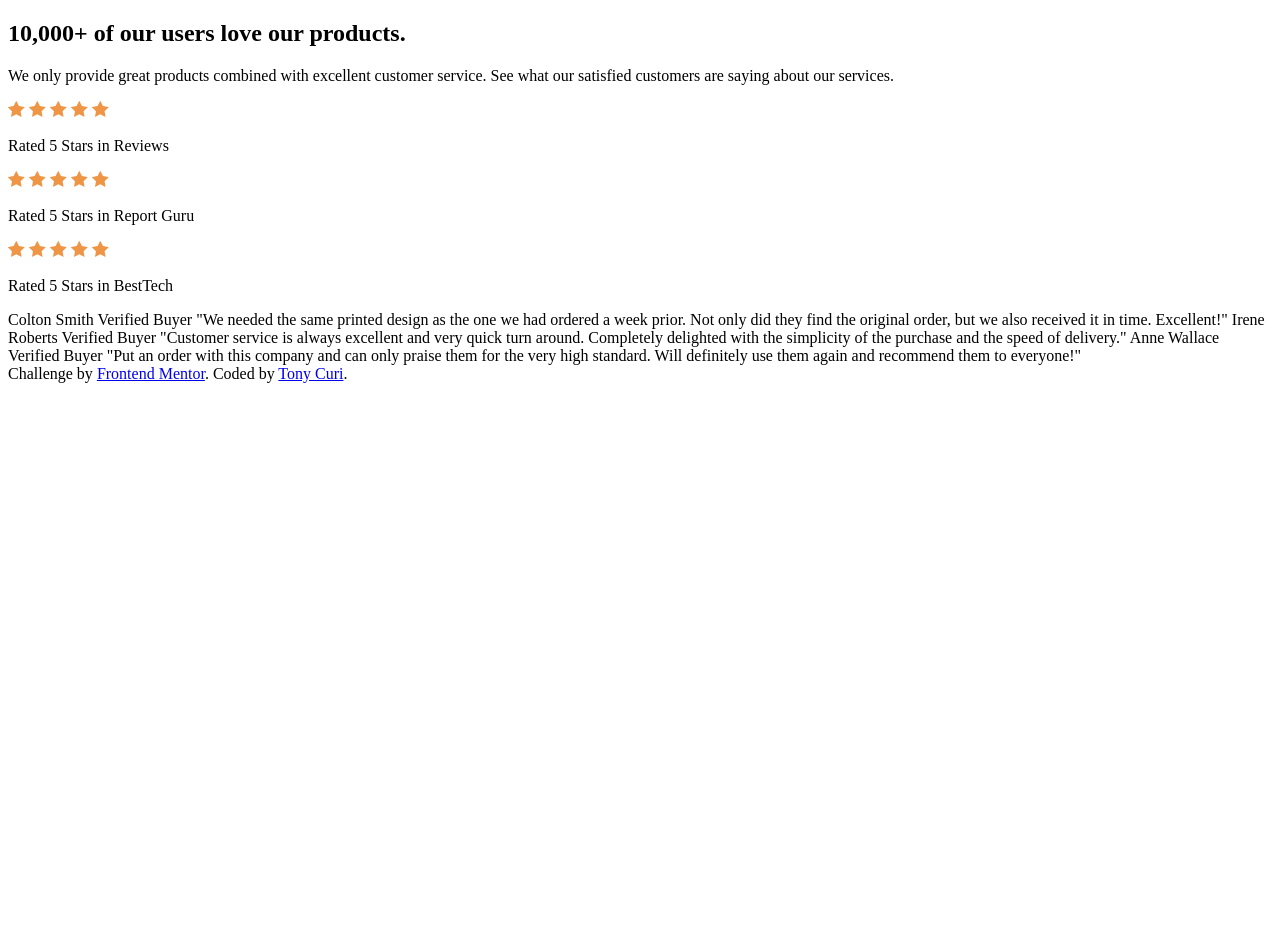
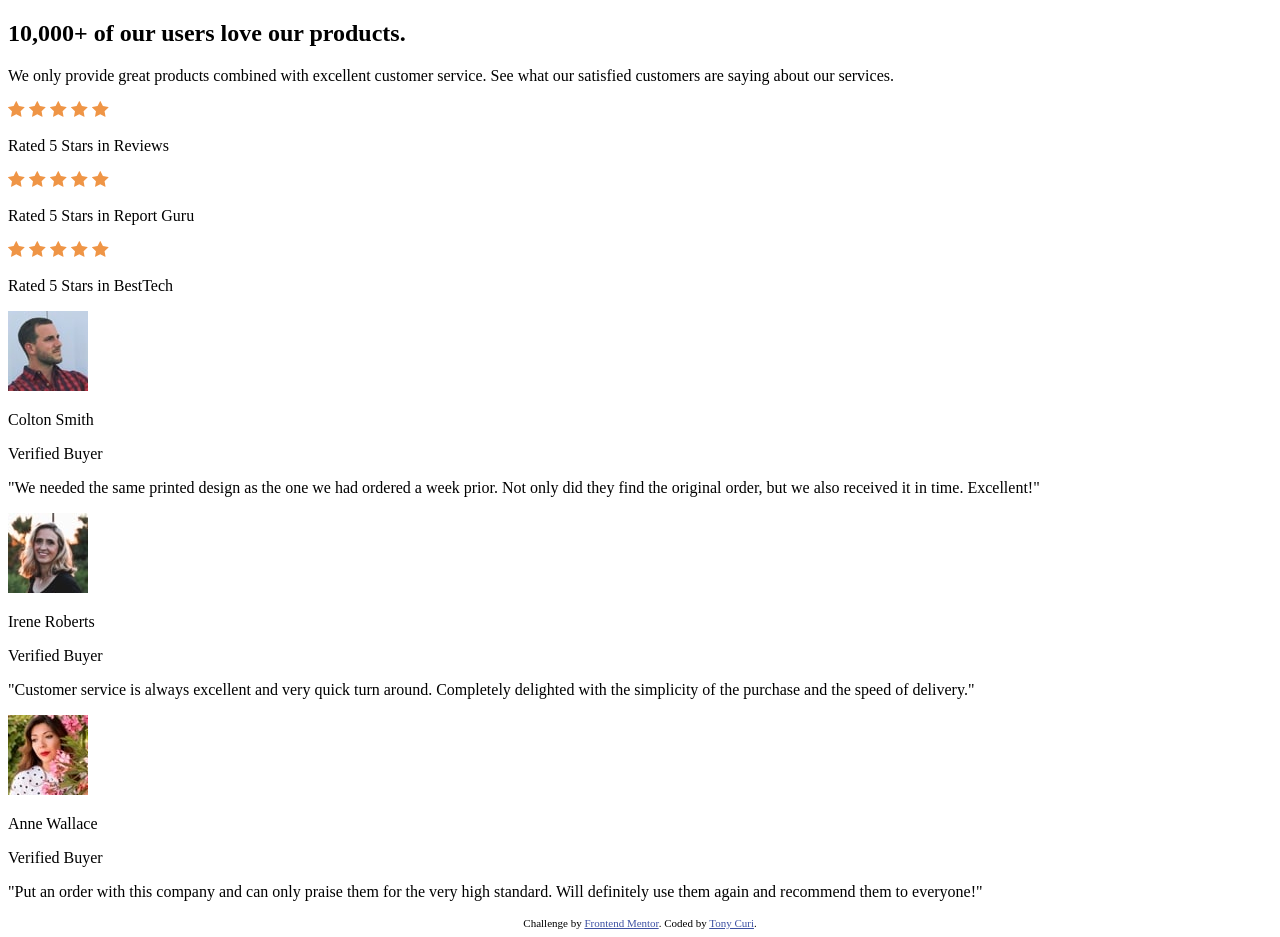
Before and after one commit to tonycuri/social-proof-section-master, a plain HTML site: page index.html in a window 1280 px wide. Before the commit the page ends 800 px from the top, so only its background shows below. Drawn offline with Linux system fonts and the light colour scheme.

Commit message:
finish index.html

```diff
--- a/index.html
+++ b/index.html
@@ -16,7 +16,7 @@
     <title>Frontend Mentor | Social proof section</title>
 
     <!-- Feel free to remove these styles or customise in your own stylesheet 👍 -->
-    <!-- <style>
+    <style>
       .attribution {
         font-size: 11px;
         text-align: center;
@@ -24,7 +24,7 @@
       .attribution a {
         color: hsl(228, 45%, 44%);
       }
-    </style> -->
+    </style>
   </head>
   <body>
     <main class="main">
@@ -70,32 +70,48 @@
         </div>
       </section>
       <section class="section-two">
-
+        <div class="card">
+          <div class="header-card">
+            <div class="image-card">
+              <img src="images/image-colton.jpg" alt="image Colton">
+            </div>
+            <p class="name-card">Colton Smith </p>
+            <p class="verified">Verified Buyer</p>
+            <p class="text-card">
+              "We needed the same printed design as the one we had ordered a week prior.
+              Not only did they find the original order, but we also received it in time.
+              Excellent!"
+            </p>
+          </div>
+        </div>
+        <div class="card">
+          <div class="header-card">
+            <div class="image-card">
+              <img src="images/image-irene.jpg" alt="image Irene">
+            </div>
+            <p class="name-card">Irene Roberts</p>
+            <p class="verified">Verified Buyer</p>
+            <p class="text-card">
+              "Customer service is always excellent and very quick turn around. Completely
+              delighted with the simplicity of the purchase and the speed of delivery."
+            </p>
+          </div>
+        </div>
+        <div class="card">
+          <div class="header-card">
+            <div class="image-card">
+              <img src="images/image-anne.jpg" alt="image Anne">
+            </div>
+            <p class="name-card">Anne Wallace</p>
+            <p class="verified">Verified Buyer</p>
+            <p class="text-card">
+              "Put an order with this company and can only praise them for the very high
+              standard. Will definitely use them again and recommend them to everyone!"
+            </p>
+          </div>
+        </div>
       </section>
     </main>
-
-
-
-
-
-
-
-    Colton Smith
-    Verified Buyer
-    "We needed the same printed design as the one we had ordered a week prior.
-    Not only did they find the original order, but we also received it in time.
-    Excellent!"
-
-    Irene Roberts
-    Verified Buyer
-    "Customer service is always excellent and very quick turn around. Completely
-    delighted with the simplicity of the purchase and the speed of delivery."
-
-    Anne Wallace
-    Verified Buyer
-    "Put an order with this company and can only praise them for the very high
-    standard. Will definitely use them again and recommend them to everyone!"
-
     <div class="attribution">
       Challenge by
       <a href="https://www.frontendmentor.io?ref=challenge" target="_blank"
```
